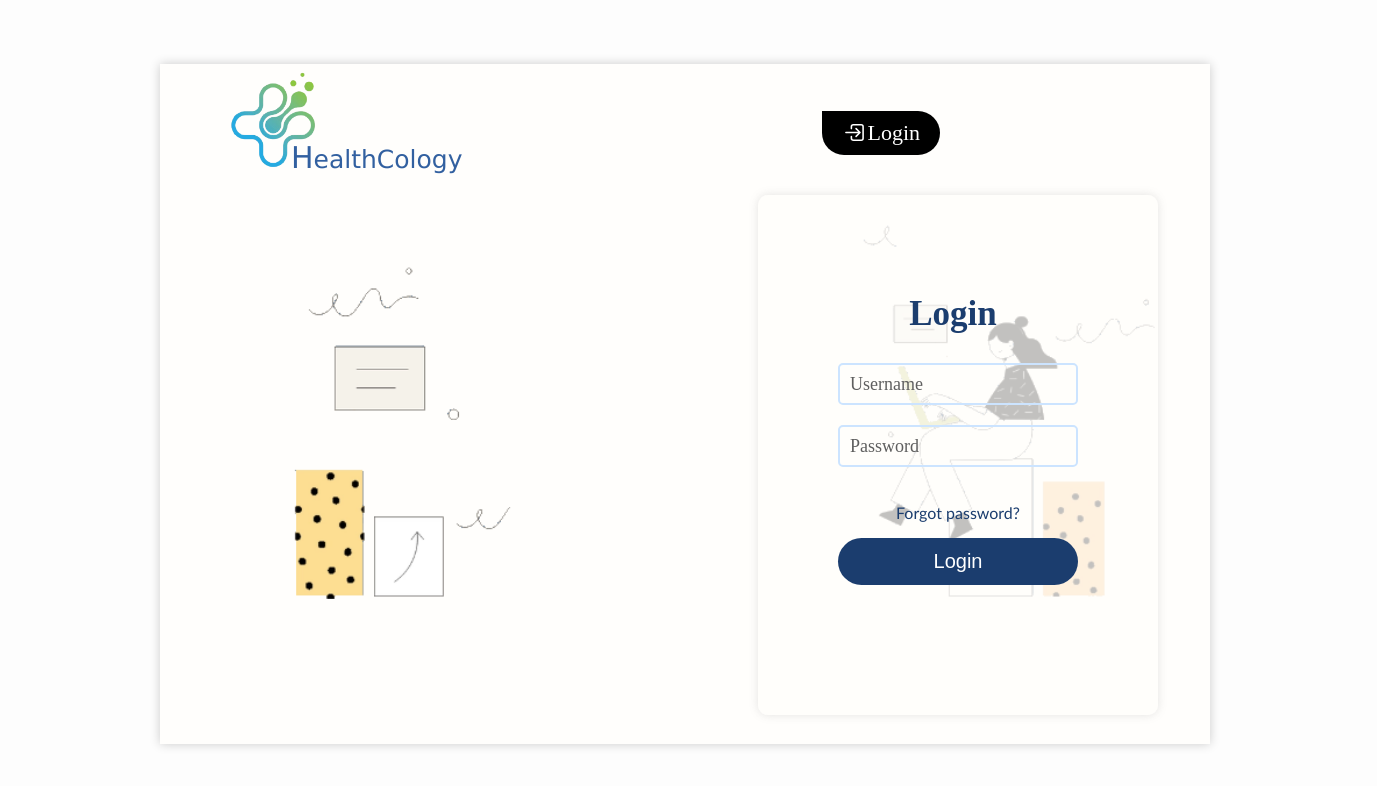
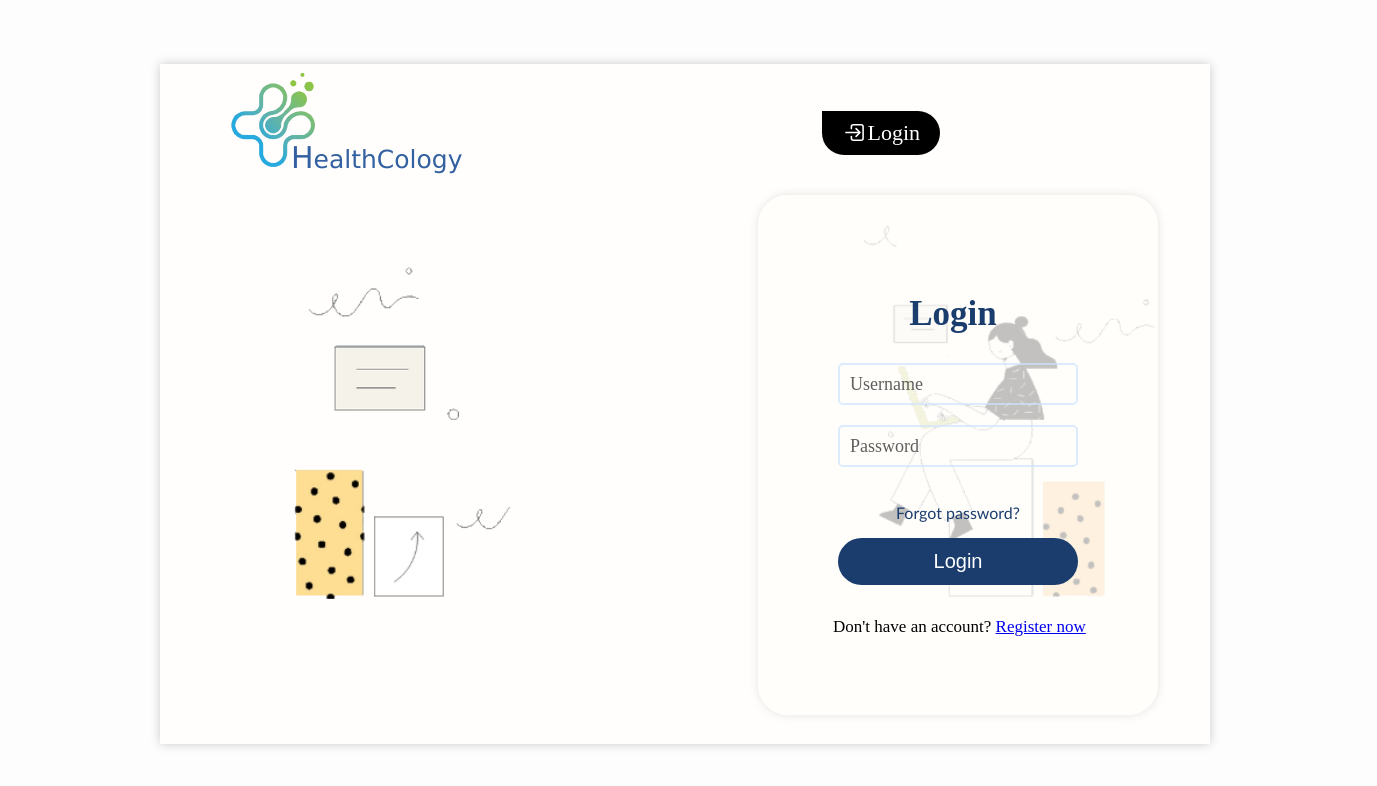
Before and after one commit to tsegayz/Healthcology, a React (Create React App) app in the folder frontend/: page /login in a window 1280 px wide. Shown: the top 786 px of the page, 1377 px wide, since content can reach past the window. Built offline with nearby package versions, Linux system fonts and the light colour scheme.

Commit message:
login repair

```diff
--- a/frontend/src/components/Login.jsx
+++ b/frontend/src/components/Login.jsx
@@ -10,7 +10,7 @@ function Login() {
 				className='background-image'
 				style={{ backgroundImage: `url(${login})` }}
 			></div>
-			<div className="header">
+			<div className='header'>
 				<div className='logo'>
 					<img src={image} alt='logo' />
 					<h1>
@@ -55,6 +55,9 @@ function Login() {
 								Login
 							</button>
 						</form>
+						<div className="signup">
+							<p> Don't have an account? <a href="/signup"> Register now</a></p>
+						</div>
 					</div>
 				</section>
 			</div>
--- a/frontend/src/index.css
+++ b/frontend/src/index.css
@@ -775,7 +775,7 @@ body {
 	height: 32.5em;
 	background-color: rgba(255, 254, 251, 0.76);
 	box-shadow: 0px 0px 10px rgba(121, 121, 121, 0.2);
-	border-radius: 10px;
+	border-radius: 30px;
 }
 .login .part-two .content {
 	position: absolute;
@@ -800,7 +800,7 @@ body {
 .login .part-two .password-input-container {
 	position: relative;
 	display: inline-block;
-	border: 2px solid #cce4ff;
+	border: 2px solid #cce4ffb0;
 	border-radius: 5px;
 	padding: 5px;
 	margin-bottom: 20px;
@@ -851,6 +851,16 @@ body {
 	color: rgb(27, 61, 110);
 }
 
+
+.content .signup {
+	text-align: start;
+	margin-top: 15px;
+	margin-left: 55px;
+	width: 100px;
+}
+.content .signup p {
+	font-size: 17px;
+}
 /* /////////// education page ////////////// */
 .education-page {
 	background-color: #f9fdff;
```
